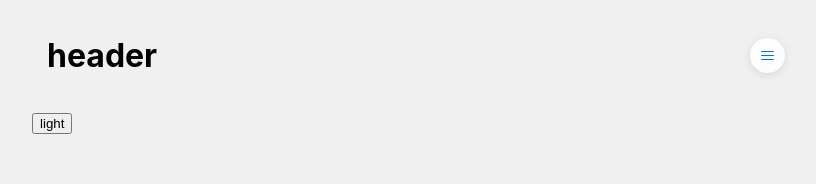
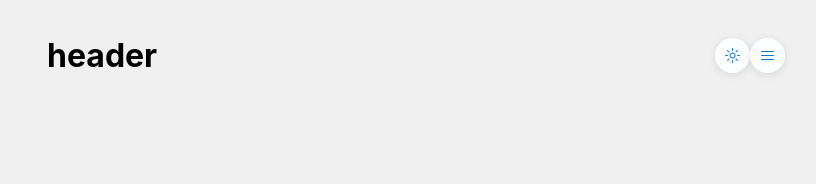
Before and after one commit to timursk/portfolio, a React (Create React App) app in the folder cv-app/: page / in a window 1280 px wide. Shown: the top 184 px of the page, without its empty margins (224-1040 px from the left). Built offline with nearby package versions, Linux system fonts and the light colour scheme.

Commit message:
feat: add ThemeToggle component, add btn container styles in common dir

```diff
--- a/cv-app/package.json
+++ b/cv-app/package.json
@@ -10,6 +10,7 @@
     "@radix-ui/colors": "^0.1.8",
     "@radix-ui/react-dropdown-menu": "^1.0.0",
     "@radix-ui/react-icons": "^1.1.1",
+    "@radix-ui/react-toggle": "^1.0.0",
     "@reduxjs/toolkit": "^1.8.3",
     "@testing-library/jest-dom": "^5.16.4",
     "@testing-library/react": "^13.3.0",
--- a/cv-app/src/App.tsx
+++ b/cv-app/src/App.tsx
@@ -1,6 +1,5 @@
 import './App.css';
 import { ThemeWrapper } from './features/theme/ThemeWrapper';
-import { ThemeSwitcher } from './features/theme/ThemeSwitcher';
 import styled from '@emotion/styled';
 import { Header } from './components/Header';
 
@@ -10,7 +9,6 @@ export const App = () => {
       <Main>
         <Container>
           <Header />
-          <ThemeSwitcher />
         </Container>
       </Main>
     </ThemeWrapper>
--- a/cv-app/src/components/DropdownMenu/Trigger.tsx
+++ b/cv-app/src/components/DropdownMenu/Trigger.tsx
@@ -1,6 +1,6 @@
-import styled from '@emotion/styled';
 import { Trigger as TriggerContainer } from '@radix-ui/react-dropdown-menu';
 import { HamburgerMenuIcon } from '@radix-ui/react-icons';
+import { getStyledButtonContainer } from '../common/styles';
 
 export const Trigger = () => {
   return (
@@ -12,24 +12,4 @@ export const Trigger = () => {
   );
 };
 
-const IconButton = styled('button')`
-  all: unset;
-  font-family: inherit;
-  border-radius: 100%;
-  height: 35px;
-  width: 35px;
-  display: inline-flex;
-  align-items: center;
-  justify-content: center;
-  color: ${(props) => props.theme.colors.secondary.dark};
-  background-color: ${(props) => props.theme.colors.secondary.light};
-  box-shadow: 0px 2px 10px 0px rgba(0, 0, 0, 0.1);
-  cursor: pointer;
-
-  &:hover {
-    background-color: ${(props) => props.theme.colors.secondary.main};
-  }
-  &:focus {
-    box-shadow: 0 0 0 2px rgba(0, 0, 0, 0.1);
-  }
-`;
+const IconButton = getStyledButtonContainer('button');
--- a/cv-app/src/components/Header.tsx
+++ b/cv-app/src/components/Header.tsx
@@ -1,12 +1,15 @@
 import styled from '@emotion/styled';
+import { ThemeSwitcher } from '../features/theme/ThemeSwitcher';
 import { DropdownMenu } from './DropdownMenu/DropdownMenu';
 
 export const Header = () => {
   return (
     <Container>
       <h1>header</h1>
-
-      <DropdownMenu />
+      <div>
+        <ThemeSwitcher />
+        <DropdownMenu />
+      </div>
     </Container>
   );
 };
--- /dev/null
+++ b/cv-app/src/components/ThemeToggle/ThemeToggle.tsx
@@ -0,0 +1,21 @@
+import { Root } from '@radix-ui/react-toggle';
+import { THEMES } from '../../features/theme/ThemeSwitcher';
+import { SunIcon, MoonIcon } from '@radix-ui/react-icons';
+import { getStyledButtonContainer } from '../common/styles';
+
+interface Props {
+  theme: THEMES;
+  onChange: () => void;
+}
+
+export const ThemeToggle = ({ theme, onChange }: Props) => {
+  const ThemeIcon = theme === THEMES.LIGHT ? SunIcon : MoonIcon;
+
+  return (
+    <ToggleContainer onPressedChange={onChange}>
+      <ThemeIcon />
+    </ToggleContainer>
+  );
+};
+
+const ToggleContainer = getStyledButtonContainer(Root);
--- /dev/null
+++ b/cv-app/src/components/common/styles.ts
@@ -0,0 +1,24 @@
+import styled from '@emotion/styled';
+
+// eslint-disable-next-line @typescript-eslint/no-explicit-any
+export const getStyledButtonContainer = (elem: any) => styled(elem)`
+  all: unset;
+  font-family: inherit;
+  border-radius: 100%;
+  height: 35px;
+  width: 35px;
+  display: inline-flex;
+  align-items: center;
+  justify-content: center;
+  color: ${(props) => props.theme.colors.secondary.dark};
+  background-color: ${(props) => props.theme.colors.secondary.light};
+  box-shadow: 0px 2px 10px 0px rgba(0, 0, 0, 0.1);
+  cursor: pointer;
+
+  &:hover {
+    background-color: ${(props) => props.theme.colors.secondary.main};
+  }
+  &:focus {
+    box-shadow: 0 0 0 2px rgba(0, 0, 0, 0.1);
+  }
+`;
--- a/cv-app/src/features/theme/ThemeSwitcher.tsx
+++ b/cv-app/src/features/theme/ThemeSwitcher.tsx
@@ -1,8 +1,9 @@
 import React, { useState } from 'react';
 import { useAppDispatch } from '../../app/hooks';
+import { ThemeToggle } from '../../components/ThemeToggle/ThemeToggle';
 import { setDarkTheme, setLightTheme } from './themeSlice';
 
-enum THEMES {
+export enum THEMES {
   LIGHT = 'light',
   DARK = 'dark',
 }
@@ -19,5 +20,5 @@ export const ThemeSwitcher = () => {
     setTheme(newTheme);
   };
 
-  return <button onClick={handleClick}>{theme}</button>;
+  return <ThemeToggle theme={theme} onChange={handleClick} />;
 };
```
Also changed, not shown: 1 other file (tests, documents, lock files or other folders).
